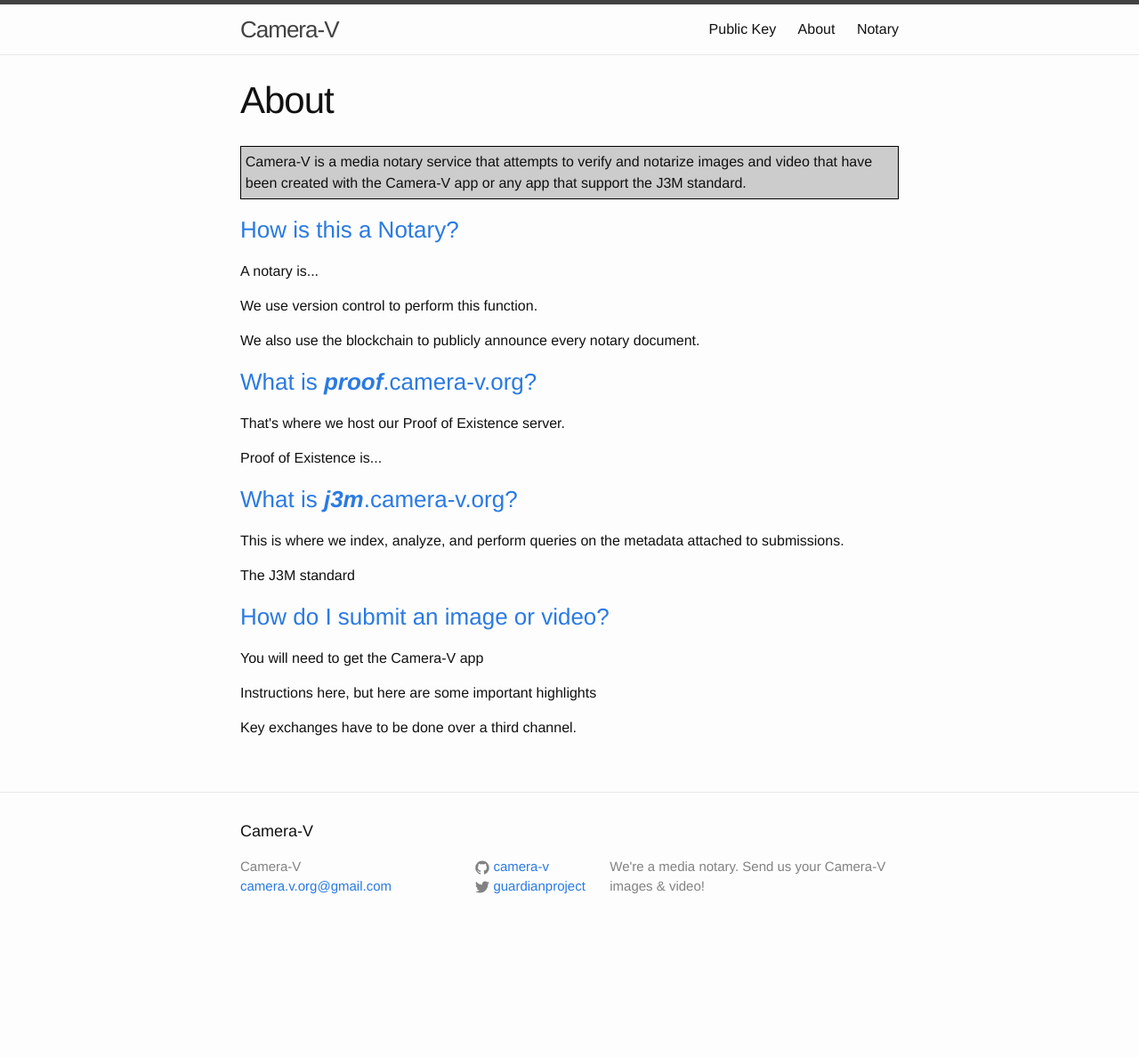
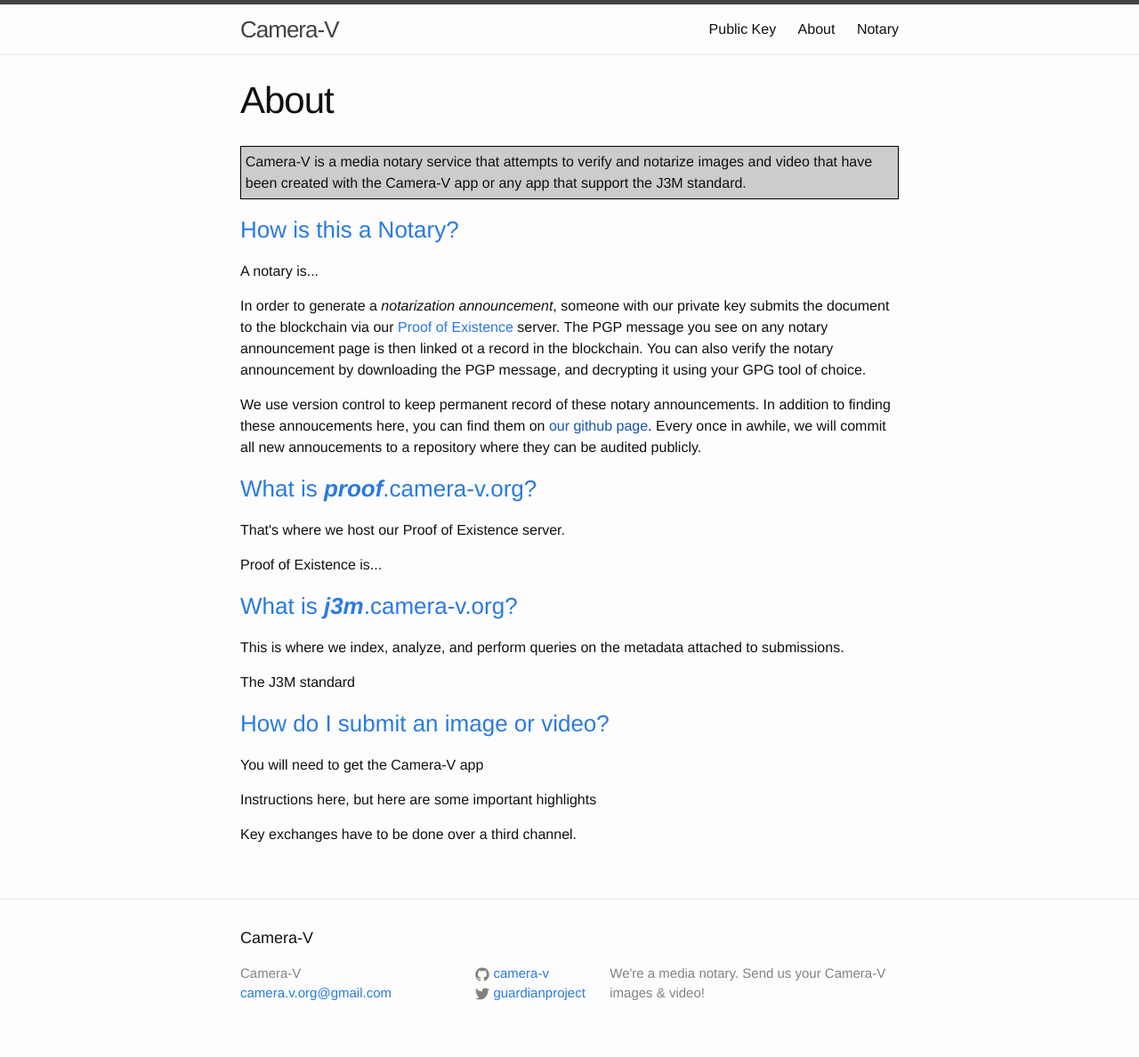
Before and after one commit to camera-v/camera-v.github.io, a Jekyll site: the page built from about.html, in a window 1280 px wide. Shown: the whole page at 89% size. Built offline with Jekyll 4.4.1, drawn with Linux system fonts in a browser that asks for light colours; before the commit the page ends 1068 px from its top, so only the background shows below that.

Commit message:
some words

```diff
--- a/about.html
+++ b/about.html
@@ -7,8 +7,10 @@ permalink: /about/
 
 <a name="how_is_this_a_notary"><h3>How is this a Notary?</h3></a>
 <p>A notary is...</p>
-<p>We use version control to perform this function.</p>
-<p>We also use the blockchain to publicly announce every notary document.</p>
+
+<p>In order to generate a <i>notarization announcement</i>, someone with our private key submits the document to the blockchain via our <a href="http://proofofexistence.com" target="_blank">Proof of Existence</a> server.  The PGP message you see on any notary announcement page is then linked ot a record in the blockchain.  You can also verify the notary announcement by downloading the PGP message, and decrypting it using your GPG tool of choice.</p>
+
+<p>We use version control to keep permanent record of these notary announcements.  In addition to finding these annoucements here, you can find them on <a href="" target="_blank">our github page</a>.  Every once in awhile, we will commit all new annoucements to a repository where they can be audited publicly.</p>
 
 <a name="what_is_proof"><h3>What is <b><i>proof</i></b>.camera-v.org?</h3></a>
 <p>That's where we host our Proof of Existence server.</p>
```
